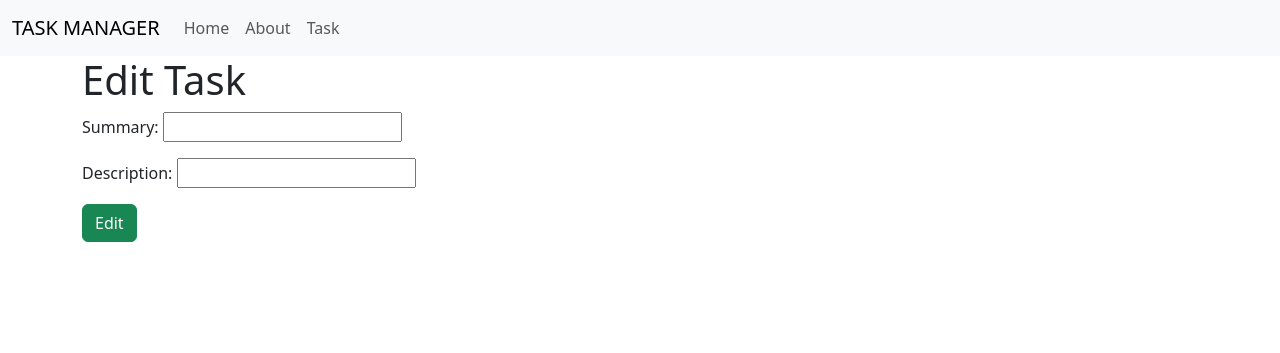
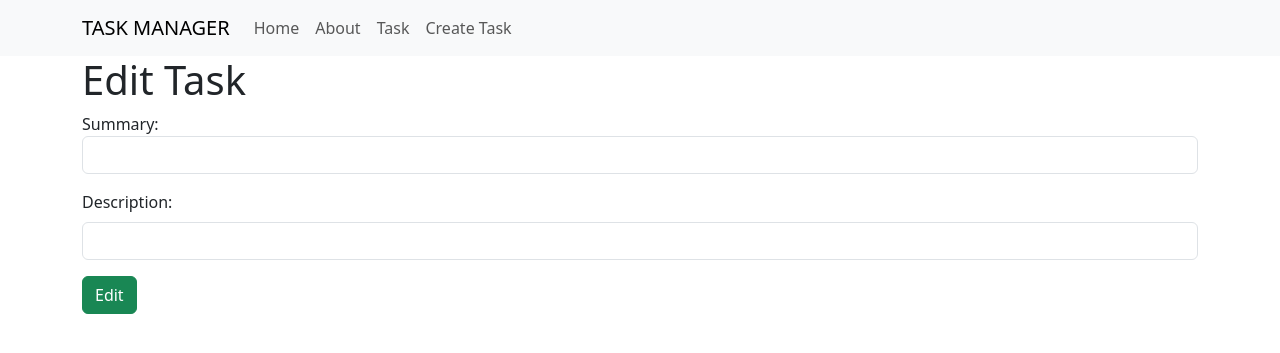
Before and after one commit to edgarlandal/task_manager_flask, a Flask app: page /tasks/edit/2 in a window 1280 px wide. Shown: the top 353 px of the page. Run offline with Flask 3, Linux system fonts and the light colour scheme; data that the repository does not hold is empty.

Commit message:
Add to delete and create task

```diff
--- a/client/routes.py
+++ b/client/routes.py
@@ -33,6 +33,49 @@ def task_list():
     return render_template("error.html", err=response.status_code), response.status_code
 
 
+@app.get("/tasks/new")
+def new_task():
+    return render_template("new.html"), 200
+
+
+@app.post("/tasks/new")
+def new_task_req():
+    task_data = request.form
+    response = requests.post(SERVER_URL, json=task_data)
+
+    if response.status_code == 204:
+        return render_template("sucess.html")
+
+    return (render_template("error.html", response.status_code), response.status_code)
+
+
+@app.get("/task/delete/<int:pk>")
+def delete_task(pk: int):
+    url = "%s/%s" % (SERVER_URL, pk)
+    response = requests.get(url)
+
+    if response.status_code == 200:
+        task_data = response.json().get("task")
+        return render_template("delete.html", task=task_data)
+
+    return (
+        render_template("error.html", err=response.status_code),
+        response.status_code,
+    )
+
+
+@app.post("/task/delete/<int:pk>")
+def delete_task_req(pk: int):
+    url = "%s/%s" % (SERVER_URL, pk)
+    print(url)
+    response = requests.delete(url)
+
+    if response.status_code == 204:
+        return render_template("sucess.html")
+
+    return (render_template("error.html", response.status_code), response.status_code)
+
+
 @app.get("/tasks/edit/<int:pk>")
 def edit_task(pk: int):
     url = "%s/%s" % (SERVER_URL, pk)
@@ -43,7 +86,7 @@ def edit_task(pk: int):
         return render_template("edit.html", task=task_data)
 
     return (
-        render_template("edit.html", err=response.status_code),
+        render_template("error.html", err=response.status_code),
         response.status_code,
     )
 
--- a/client/templates/base.html
+++ b/client/templates/base.html
@@ -14,7 +14,7 @@
   </head>
   <body>
     <nav class="navbar navbar-expand-lg bg-body-tertiary">
-      <div class="container-fluid">
+      <div class="container">
         <a class="navbar-brand" href="{{url_for('index')}}">TASK MANAGER</a>
         <button
           class="navbar-toggler"
@@ -32,6 +32,8 @@
             <a class="nav-link" href="{{url_for('index')}}">Home</a>
             <a class="nav-link" href="{{url_for('about_me')}}">About</a>
             <a class="nav-link" href="{{url_for('task_list')}}">Task</a>
+            <a class="nav-link" href="{{url_for('new_task')}}">Create Task</a>
+
           </div>
         </div>
       </div>
--- a/client/templates/edit.html
+++ b/client/templates/edit.html
@@ -1,24 +1,32 @@
-{% extends 'base.html' %}
-
-{% block title%}Edit Task{% endblock title %}
-
-{% block content %}
+{% extends 'base.html' %} {% block title%}Edit Task{% endblock title %} {% block
+content %}
 <h1>Edit Task</h1>
 
 <form method="POST" action="{{ url_for('edit_task_req', pk=task['id']) }}">
+  <p>
+    <label for="summary" class="form-form-label">Summary: </label>
+    <input
+      type="text"
+      value="{{ task['summary'] }}"
+      name="summary"
+      id="id_sumary"
+      class="form-control"
+    />
+  </p>
 
-    <p>
-        <label for="summary">Summary: </label>
-        <input type="text" value="{{ task['summary'] }}" name="summary" id="id_sumary">
-    </p>
+  <p>
+    <label for="description" class="form-label">Description: </label>
+    <input
+      type="text"
+      value="{{ task['description'] }}"
+      name="description"
+      id="id_description"
+      class="form-control"
+    />
+  </p>
 
-    <p>
-        <label for="description">Description: </label>
-        <input type="text" value="{{ task['description'] }}" name="description" id="id_description">
-    </p>
-
-    <input type="hidden" value="{{ task['is_active'] }}"/>
-    <input type="submit" value="Edit" class="btn btn-success">
+  <input type="hidden" value="{{ task['is_active'] }}" />
+  <input type="submit" value="Edit" class="btn btn-success" />
 </form>
 
 {% endblock content %}
--- a/client/templates/sucess.html
+++ b/client/templates/sucess.html
@@ -3,6 +3,6 @@
 {% block title%}Edit Task{% endblock title %}
 
 {% block content %}
-<h1>Succes chang in Task</h1>
-<a href="{{ url_for('task_list') }}">Back to list</a>
+<h1>Success change in Task</h1>
+<a href="{{ url_for('task_list') }}" class="btn btn-primary ">Back to list</a>
 {% endblock content %}
--- /dev/null
+++ b/requirements.txt
@@ -0,0 +1,2 @@
+Flask==2.3.3
+Requests==2.31.0
--- a/server/app/database/task.py
+++ b/server/app/database/task.py
@@ -18,7 +18,7 @@ def scan():
     conn = get_db()
 
     cursor = conn.execute(
-        "SELECT * FROM task WHERE is_active=1", ()
+        "SELECT * FROM task", ()
     )
 
     results = cursor.fetchall()
```
Also changed, not shown: client/templates/delete.html (added, +14 -0 lines), client/templates/list.html (+21 -7 lines), client/templates/new.html (added, +24 -0 lines), server/main.db, 1 other file.
